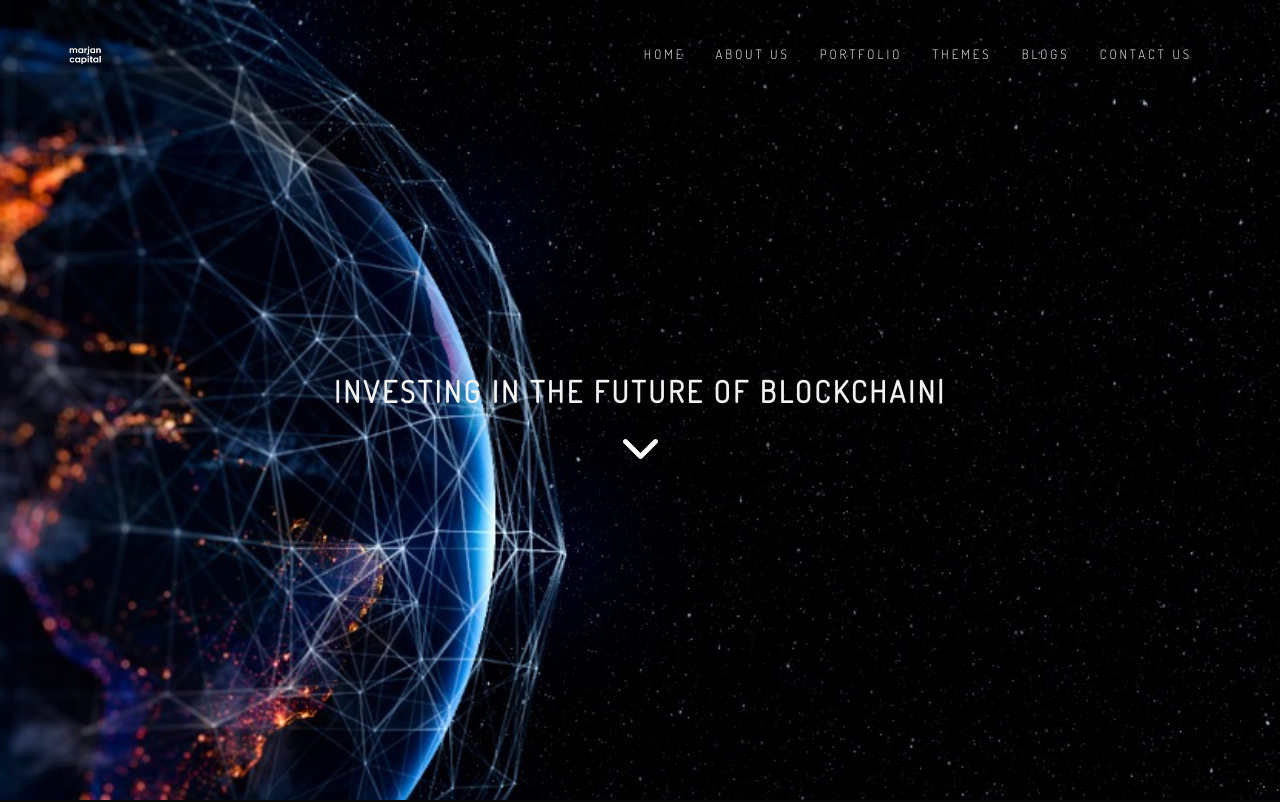
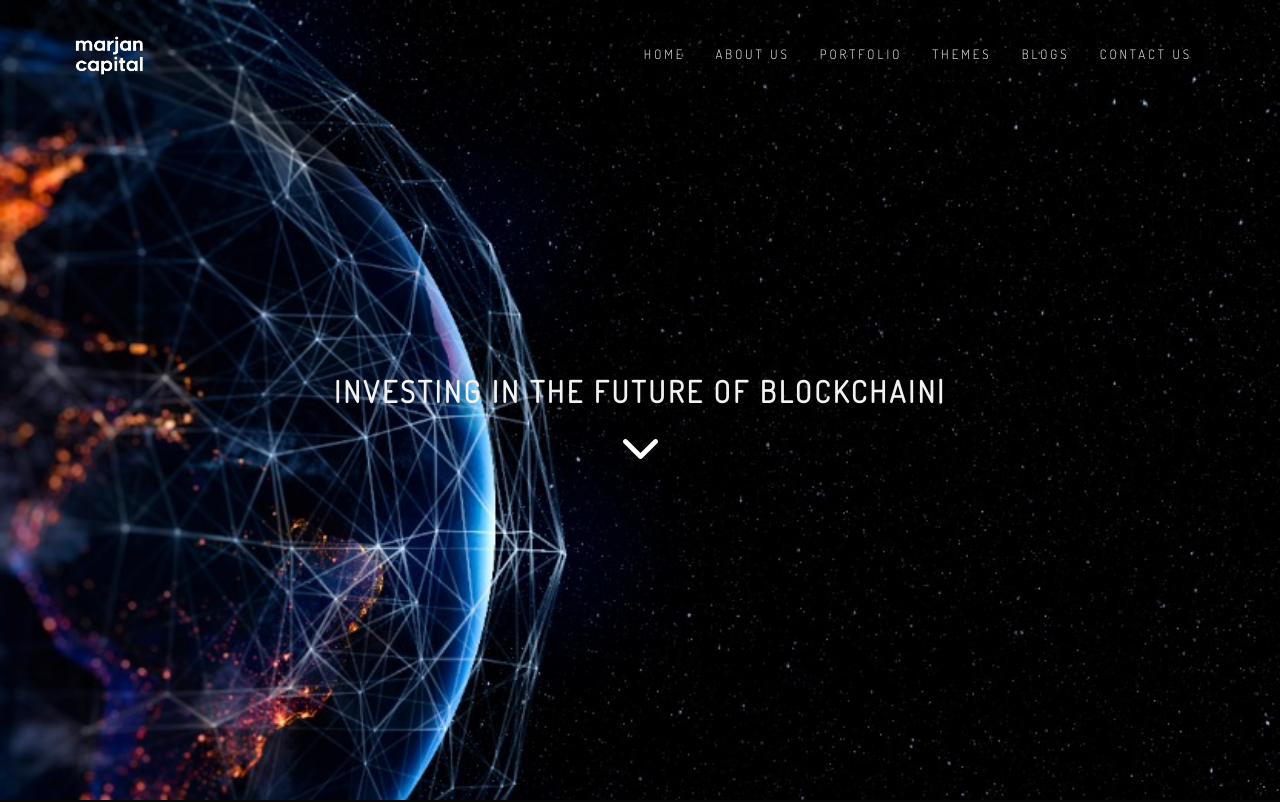
Before and after one commit to ashishKumarDev123/test, a React (Create React App) app: page / in a window 1280 px wide. Shown: the top 802 px of the page. Built offline with nearby package versions, Linux system fonts and the light colour scheme.

Commit message:
logo size

```diff
--- a/src/components/header/Header.css
+++ b/src/components/header/Header.css
@@ -16,7 +16,7 @@
 }
 
 .header-logo{
-    width: 42px;
+    width: 90px;
 }
 
 .nav-items-container{
```
